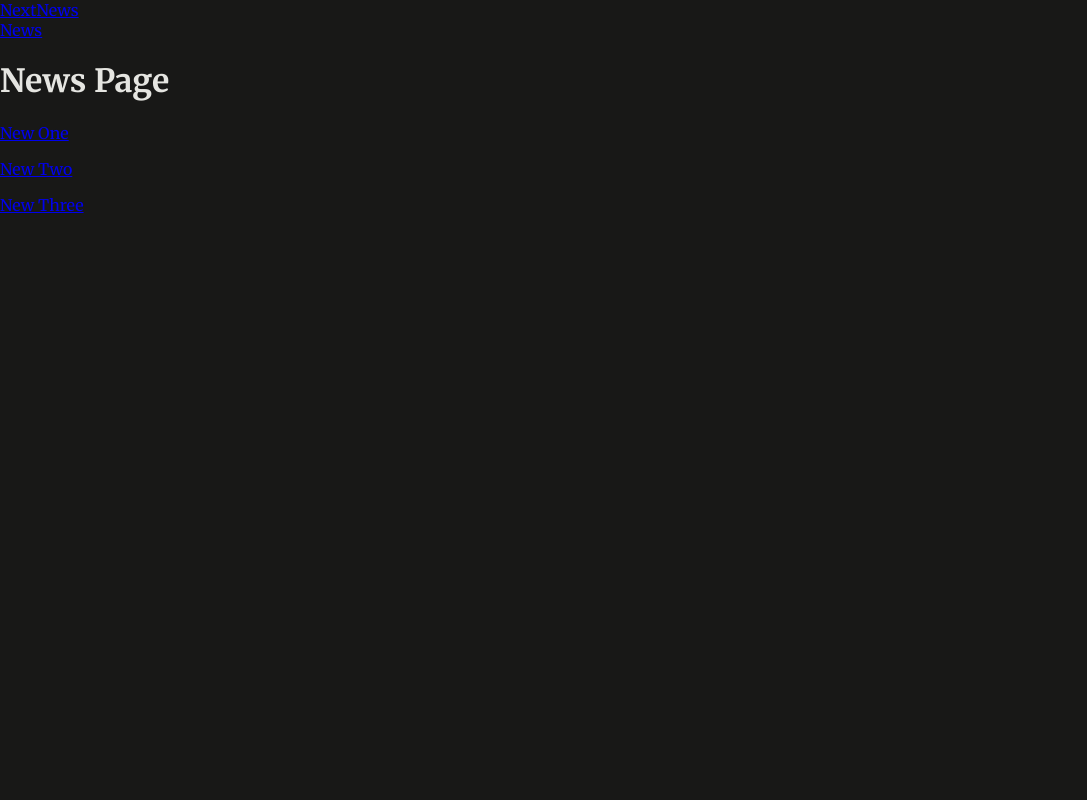
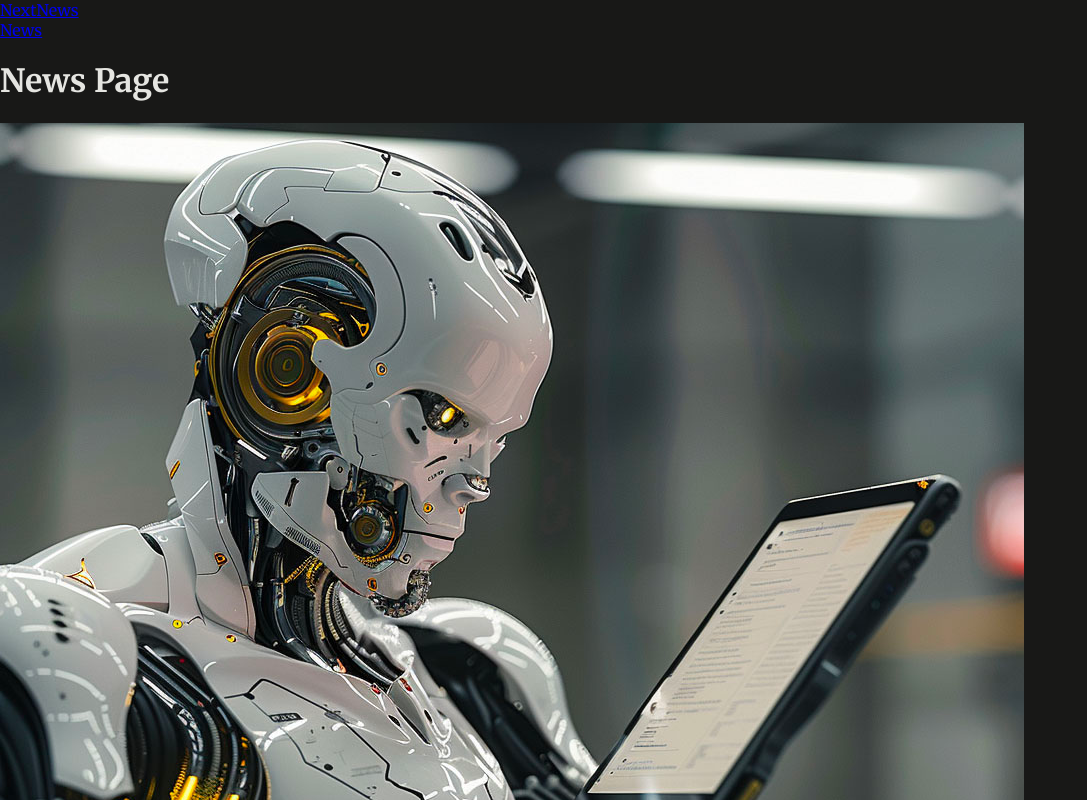
Before and after one commit to KaanOzen-mF/next-routing-page-rendering, a Next.js app: page /news in a window 1280 px wide. Shown: the top 800 px of the page, without its empty margins (0-1087 px from the left). Built offline with nearby package versions, Linux system fonts and the light colour scheme.

Commit message:
add news page dummy data

```diff
--- a/app/news/page.js
+++ b/app/news/page.js
@@ -1,21 +1,24 @@
 import Link from "next/link";
+
+import { DUMMY_NEWS } from "@/dummy-news";
 
 export default function NewsPage() {
   return (
     <>
-      <h1>News Page</h1>
-
-      <Link href="/news/One">
-        <p>New One</p>
-      </Link>
-
-      <Link href="/news/Two">
-        <p>New Two</p>
-      </Link>
-
-      <Link href="/news/Three">
-        <p>New Three</p>
-      </Link>
+      <h1 className="text-4xl">News Page</h1>
+      <ul className="grid gap-4 grid-cols-[repeat(auto-fill,minmax(15rem,1fr))]">
+        {DUMMY_NEWS.map((newsItem) => (
+          <li key={newsItem.id}>
+            <Link href={`/news/${newsItem.slug}`}>
+              <img
+                src={`/images/news/${newsItem.image}`}
+                alt={newsItem.title}
+              />
+              <span>{newsItem.title}</span>
+            </Link>
+          </li>
+        ))}
+      </ul>
     </>
   );
 }
```
